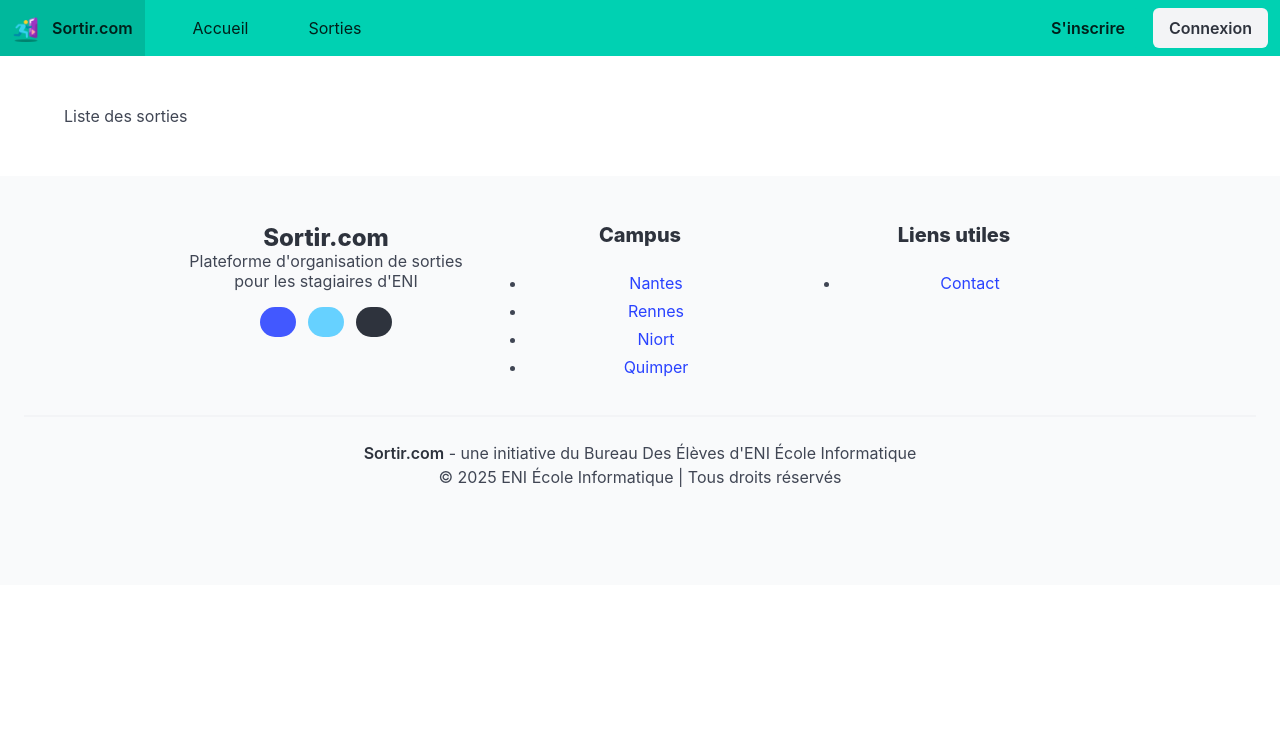
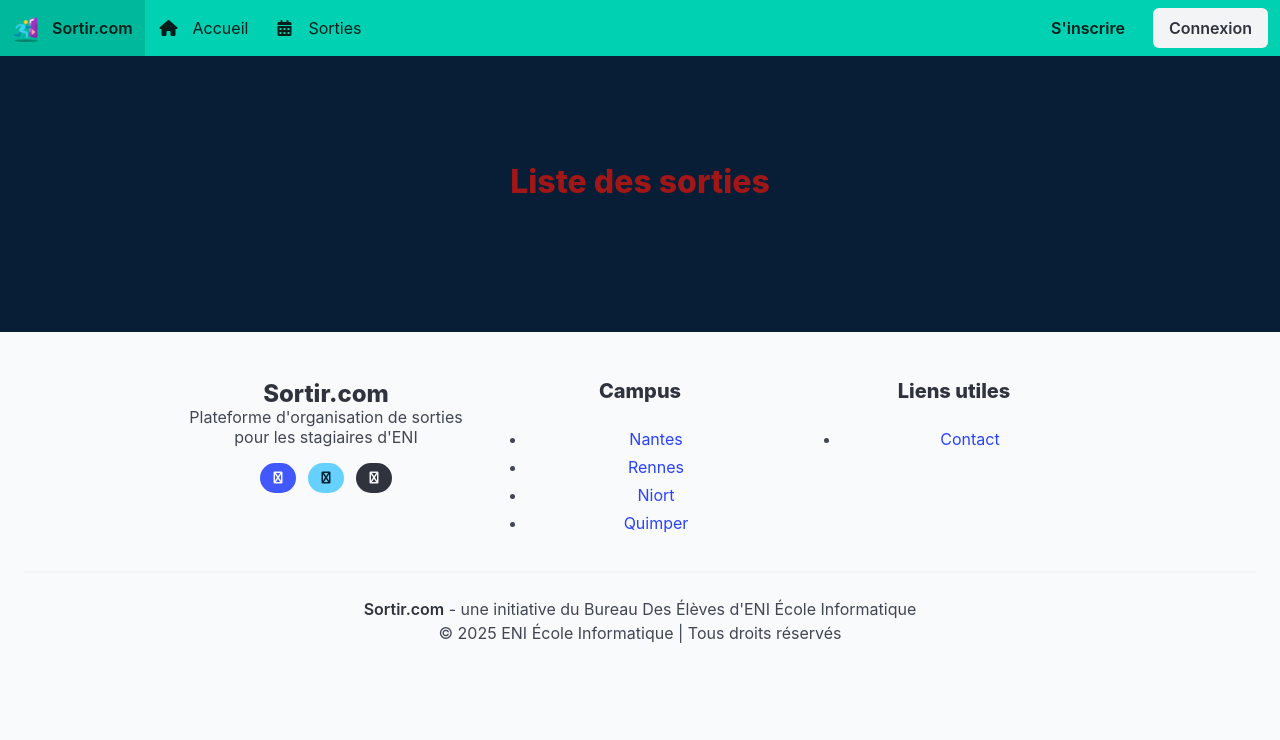
Before and after one commit to CptKake/sortir-com, a Symfony app: template templates/sortie/list.html.twig in a window 1280 px wide. Shown: the top 740 px of the page. Run offline with Twig, Linux system fonts and the light colour scheme; the template is opened without the code that fills it, so the values that code supplies are empty; some libraries are stand-ins or nearby versions.

Commit message:
WIP: Sauvegarde du travail en cours

```diff
--- /dev/null
+++ b/assets/styles/cards.css
@@ -0,0 +1,37 @@
+:root {
+    --bg: #071e36;
+    --card-bg: #041221;
+}
+
+body {
+    background: var(--bg);
+}
+
+.box {
+
+    background: var(--card-bg);
+}
+
+input::placeholder {
+    color: antiquewhite;
+}
+
+/* Card start*/
+.card {
+    overflow: hidden;
+    background: ghostwhite;
+    color: var(--bg);
+}
+
+.card.large {
+    border-radius: 5px;
+}
+
+.title.no-padding {
+    margin-bottom: 0 !important;
+}
+
+.fa {
+    color: ghostwhite;
+    margin: 10px
+}
--- a/templates/partials/_navbar.html.twig
+++ b/templates/partials/_navbar.html.twig
@@ -18,7 +18,7 @@
                 <span class="icon"><i class="fas fa-home"></i></span>
                 <span>Accueil</span>
             </a>
-            <a class="navbar-item" href="">
+            <a class="navbar-item" href="{{ path('sortie_index') }}">
                 <span class="icon"><i class="fas fa-calendar-alt"></i></span>
                 <span>Sorties</span>
             </a>
--- a/templates/sortie/create.html.twig
+++ b/templates/sortie/create.html.twig
@@ -6,4 +6,5 @@
     <h2>Créer une sortie</h2>
 
     {{ include('sortie/_form.html.twig') }}
+
 {% endblock %}
--- a/templates/sortie/list.html.twig
+++ b/templates/sortie/list.html.twig
@@ -2,26 +2,49 @@
 
 {% block title %}Sortis liste{% endblock %}
 
+{% block stylesheets %}
+
+<link rel="stylesheet" href="https://unpkg.com/bulma@1.0.2/css/bulma.min.css" />
+<script src="https://kit.fontawesome.com/7dc3015a44.js" crossorigin="anonymous"></script>
+<link rel="stylesheet" href="{{ asset('../styles/cards.css') }}">
+{% endblock stylesheets %}
+
+
 {% block body %}
-    <h2>Liste des sorties</h2>
+        <div class="container">
+            <div class="section">
+                <div class="column has-text-centered">
+                    <h2 class="title" style="color: #a11616;">Liste des sorties</h2><br>
+                </div>
+                <div class="columns">
+                    <div id="app" class="row columns is-multiline">
+                        {% for sortie in sorties %}
+                        <div v-for="card in cardData" key="card.id" class="column is-4">
+                            <div class="card large">
+                                <div class="card-content">
+                                    <div class="media">
+                                        <div class="media-content">
+                                            <p class="title is-4 no-padding"><a href="{{ path('sortie_detail', {id: sortie.id }) }}">{{ sortie.nom }}</a></p>
+                                            <p>
+                                                 <span class="title is-6"><a href=""> {{ sortie.organisateur.pseudo }} </a></span>
+                                            </p>
+                                            <p class="subtitle is-6"> {{ sortie.dateHeureDebut|date('d/m/Y H:i') }} </p>
+                                            <p class="subtitle is-6"> {{ sortie.lieu.ville }} </p>
+                                            {% set nbplaces = sortie.nbInscriptionsMax - sortie.inscriptions.count %}
+                                            <p class="subtitle is-6"> {{ nbplaces }} / {{ sortie.nbInscriptionsMax }} inscrits </p>
+                                        </div>
+                                    </div>
+                                    <div class="content">
+                                        {{ sortie.infosSortie }}
+                                        <div class="background-icon"><span class="icon-twitter"></span></div>
+                                    </div>
+                                </div>
+                            </div>
+                        </div>
+                        {% endfor %}
+                    </div>
+                </div>
+            </div>
+        </div>
 
-    {% for sortie in sorties %}
-        <div class="card">
-
-            <p>{{ sortie.id }}</p>
-
-            <p>{{ sortie.nom }}</p>
-            <p>Durée : {{ sortie.duree }}min</p>
-            <p>Début : {{ sortie.dateHeureDebut|date('d/m/Y H:i') }}</p>
-            <p>Inscription fermées le {{ sortie.dateLimiteInscription|date('d/m/Y H:i') }}</p>
-            <p>Description : {{ sortie.infosSortie }}</p>
-            <p>Status : {{ sortie.etat.libelle }}</p>
-            {% if is_granted('ROLE_USER') %}
-                <a href="{{ path('sortie_detail', {'id': sortie.id}) }}">Détail</a>
-            {% endif %}
-            {% if app.user.id is same as sortie.organisateur.id and sortie.etat.libelle is not same as 'Annulée' %}
-                <a href="{{ path('sortie_editer', {'id': sortie.id}) }}">Modifier</a>
-            {% endif %}
-        </div>
-    {% endfor %}
 {% endblock %}
```
Also changed, not shown: migrations/Version20250408093717.php (deleted, +0 -41 lines), migrations/Version20250408140258.php (renamed from migrations/Version20250408121058.php, +8 -2 lines), templates/sortie/_form.html.twig (+9 -4 lines), 1 other file.
